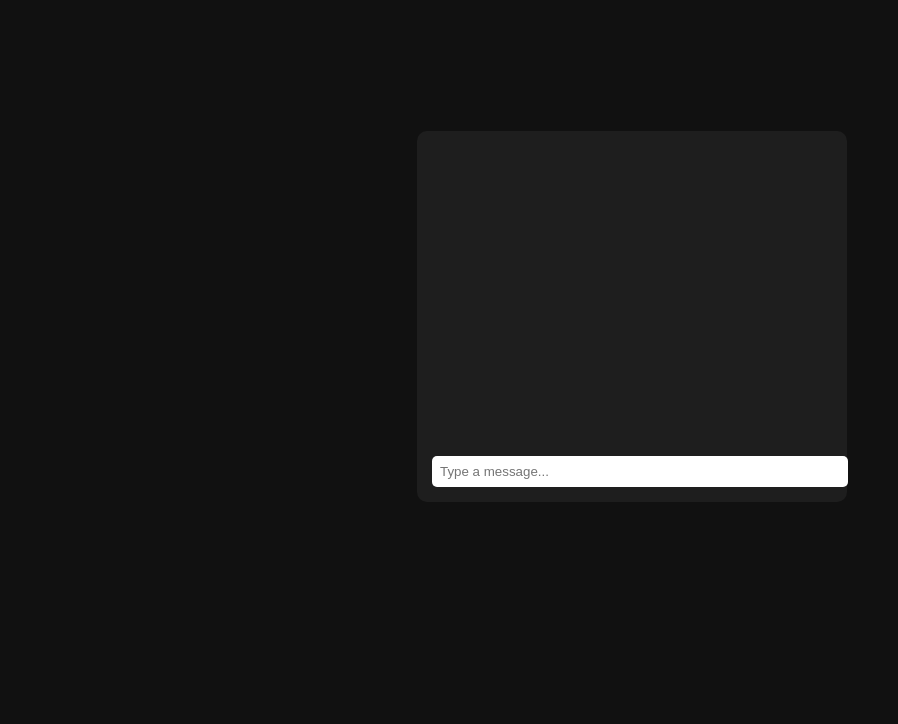
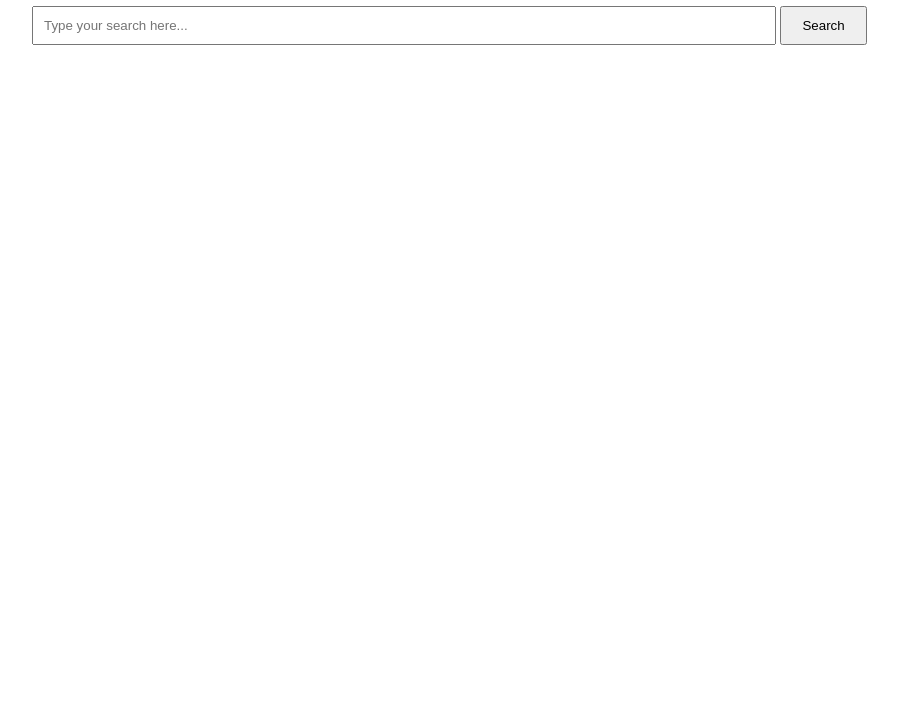
Before and after one commit to OllieOlzu/RenderTester, a website: page public/index.html in a window 1280 px wide. Shown: the part 92-816 px from the top of the page, without its empty margins (8-906 px from the left). Drawn offline with Linux system fonts and the light colour scheme.

Commit message:
Update index.html

```diff
--- a/public/index.html
+++ b/public/index.html
@@ -1,84 +1,54 @@
 <!DOCTYPE html>
 <html lang="en">
 <head>
-  <meta charset="UTF-8" />
-  <title>Chatbot</title>
+  <meta charset="UTF-8">
+  <meta name="viewport" content="width=device-width, initial-scale=1.0">
+  <title>Ollama Web Searcher</title>
   <style>
-    body {
-      font-family: Arial, sans-serif;
-      background: #111;
-      color: #fff;
-      display: flex;
-      justify-content: center;
-      align-items: center;
-      height: 100vh;
-    }
-    .chatbox {
-      width: 400px;
-      background: #1e1e1e;
-      border-radius: 10px;
-      padding: 15px;
-    }
-    .messages {
-      height: 300px;
-      overflow-y: auto;
-      margin-bottom: 10px;
-    }
-    .message {
-      margin: 5px 0;
-    }
-    .user {
-      color: #4fc3f7;
-    }
-    .bot {
-      color: #81c784;
-    }
-    input {
-      width: 100%;
-      padding: 8px;
-      border-radius: 5px;
-      border: none;
-    }
+    body { font-family: Arial, sans-serif; margin: 40px; }
+    input[type=text] { width: 60%; padding: 10px; }
+    button { padding: 10px 20px; }
+    .result { margin: 10px 0; padding: 10px; border: 1px solid #ccc; }
+    .result a { text-decoration: none; color: blue; }
   </style>
 </head>
 <body>
+  <h1>Ollama Web Searcher</h1>
+  <input type="text" id="query" placeholder="Type your search here..." />
+  <button onclick="search()">Search</button>
 
-<div class="chatbox">
-  <div class="messages" id="messages"></div>
-  <input id="input" placeholder="Type a message..." />
-</div>
+  <div id="results"></div>
 
-<script>
-  const input = document.getElementById("input");
-  const messages = document.getElementById("messages");
+  <script>
+    async function search() {
+      const query = document.getElementById("query").value.trim();
+      if (!query) return alert("Please enter a search query.");
 
-  function addMessage(text, cls) {
-    const div = document.createElement("div");
-    div.className = "message " + cls;
-    div.textContent = text;
-    messages.appendChild(div);
-    messages.scrollTop = messages.scrollHeight;
-  }
-
-  input.addEventListener("keydown", async (e) => {
-    if (e.key === "Enter" && input.value.trim()) {
-      const text = input.value;
-      input.value = "";
-
-      addMessage("You: " + text, "user");
-
-      const res = await fetch("/api/chat", {
+      const res = await fetch("/search", {
         method: "POST",
         headers: { "Content-Type": "application/json" },
-        body: JSON.stringify({ message: text })
+        body: JSON.stringify({ query })
       });
 
       const data = await res.json();
-      console.log(JSON.stringify(data, null, 2));
-      addMessage("Bot: " + data.reply, "bot");
+      const container = document.getElementById("results");
+      container.innerHTML = "";
+
+      if (!data.results || data.results.length === 0) {
+        container.innerHTML = "<p>No results found.</p>";
+        return;
+      }
+
+      data.results.forEach(r => {
+        const div = document.createElement("div");
+        div.className = "result";
+        div.innerHTML = `
+          <a href="${r.url}" target="_blank"><strong>${r.title}</strong></a>
+          <p>${r.content}</p>
+        `;
+        container.appendChild(div);
+      });
     }
-  });
-</script>
-
+  </script>
 </body>
 </html>
```
